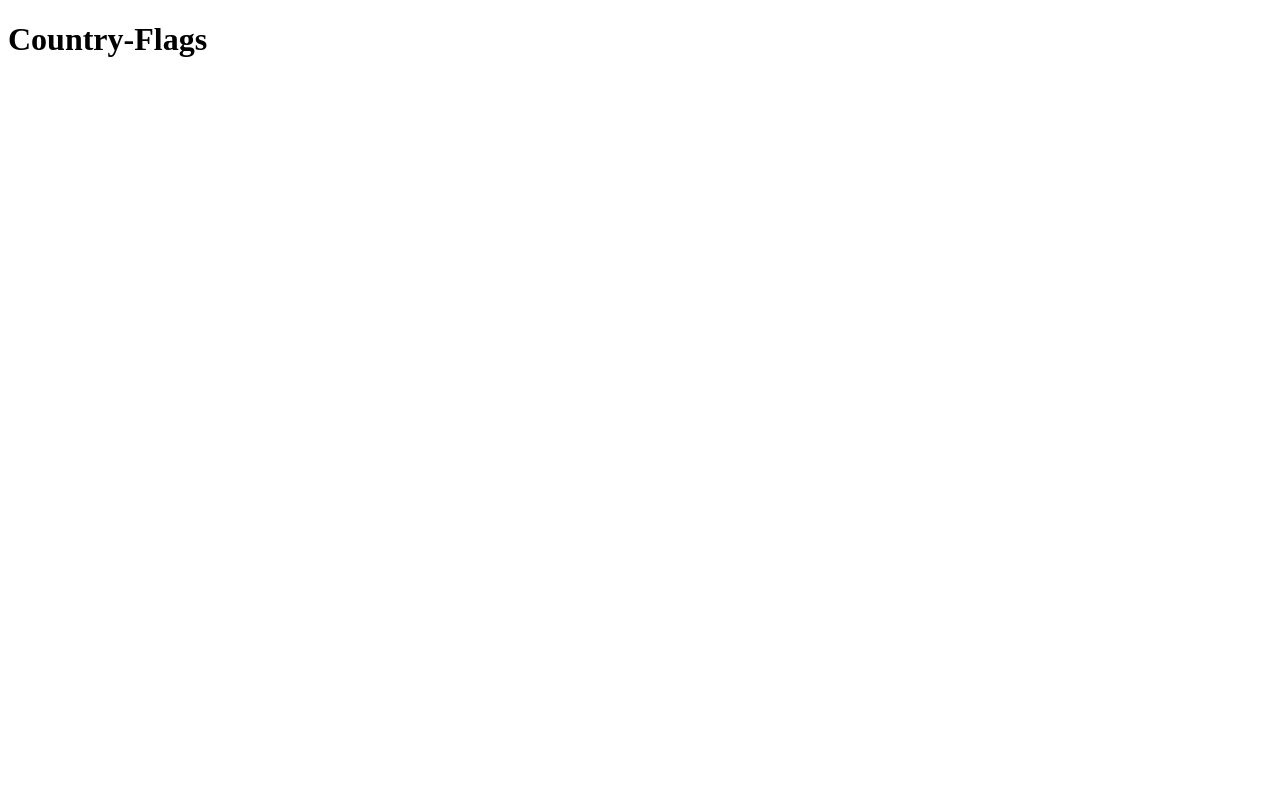
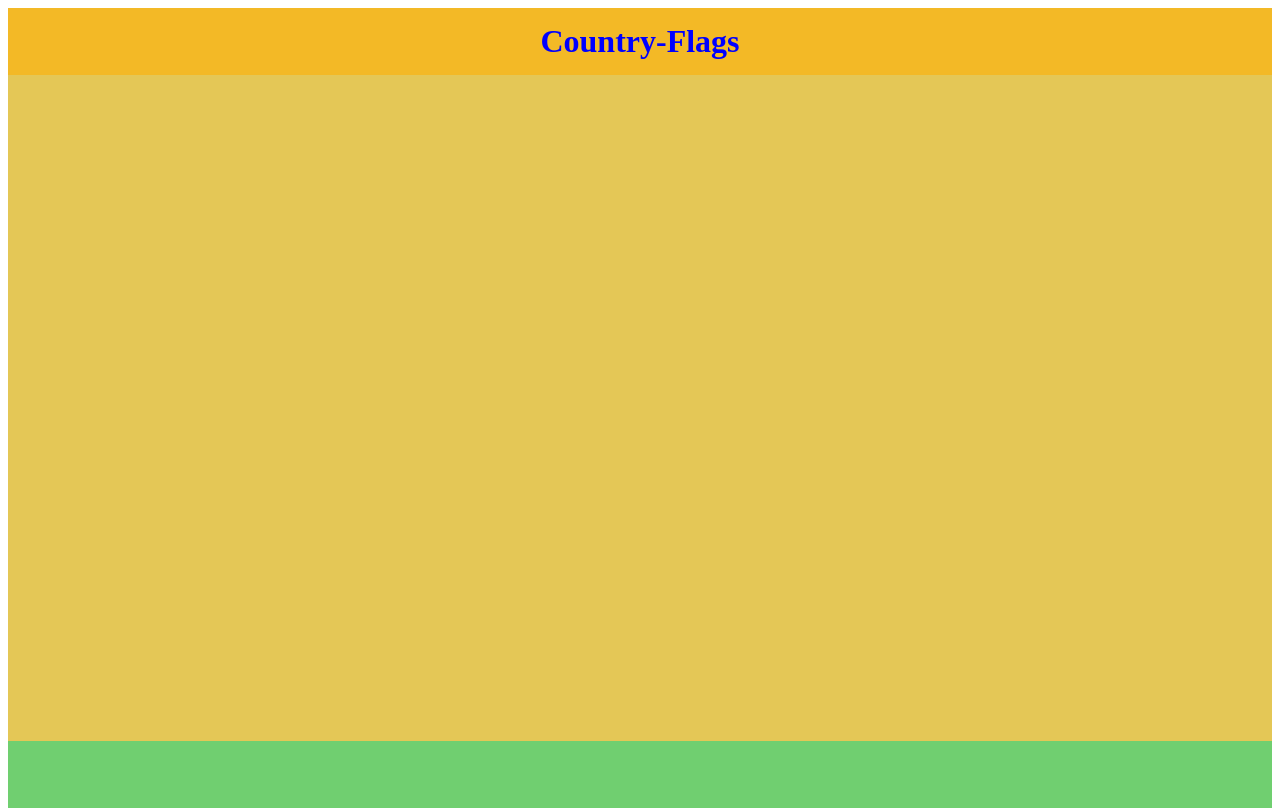
Before and after one commit to mandanakhademi/Country-Flags, a plain HTML site: page index.html in a window 1280 px wide. Drawn offline with Linux system fonts and the light colour scheme.

Commit message:
add css style file

```diff
--- a/index.html
+++ b/index.html
@@ -2,6 +2,7 @@
 <html>
 <head>
 <title>Country-Flags</title>
+<link rel="stylesheet" type="text/css" href="style.css">
 
 
 </head>
--- /dev/null
+++ b/style.css
@@ -0,0 +1,54 @@
+html, body {
+    height: 100% !important;
+}
+.container{
+    display: flex;
+    flex-direction: column;
+    height: 100%;
+    width: 100%;
+    margin: auto;
+}
+
+.header{
+    flex: 1;
+    display: flex;
+    width: 100%;
+    height: 50px;
+    background-color: rgb(243, 185, 38);
+}
+
+.header h1{
+    color: blue;
+    margin: auto;
+}
+
+.flags{
+    flex: 10;
+    display: flex;
+    width: 100%;
+    background-color: rgb(228, 199, 86);
+}
+
+.flags-list{
+    list-style-type: none;
+}
+
+.flags-list li{
+    display: inline-block;
+}
+
+
+.country-box{
+    flex: 1;
+    background-color: rgb(112, 207, 112);
+    color: black;
+
+}
+
+.country-name{
+    margin: 100px;
+}
+
+.hide{
+    display: none !important;
+}
```
